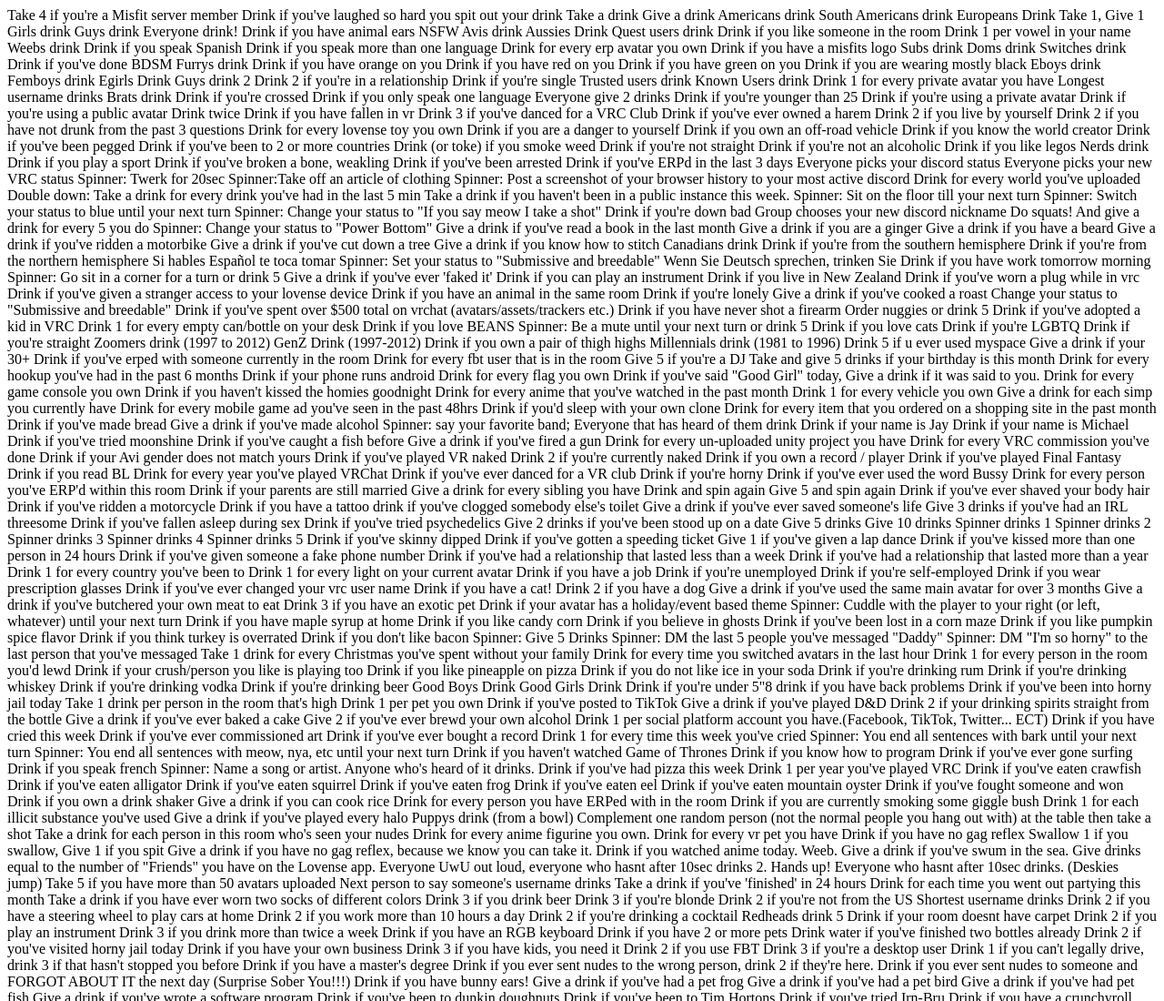
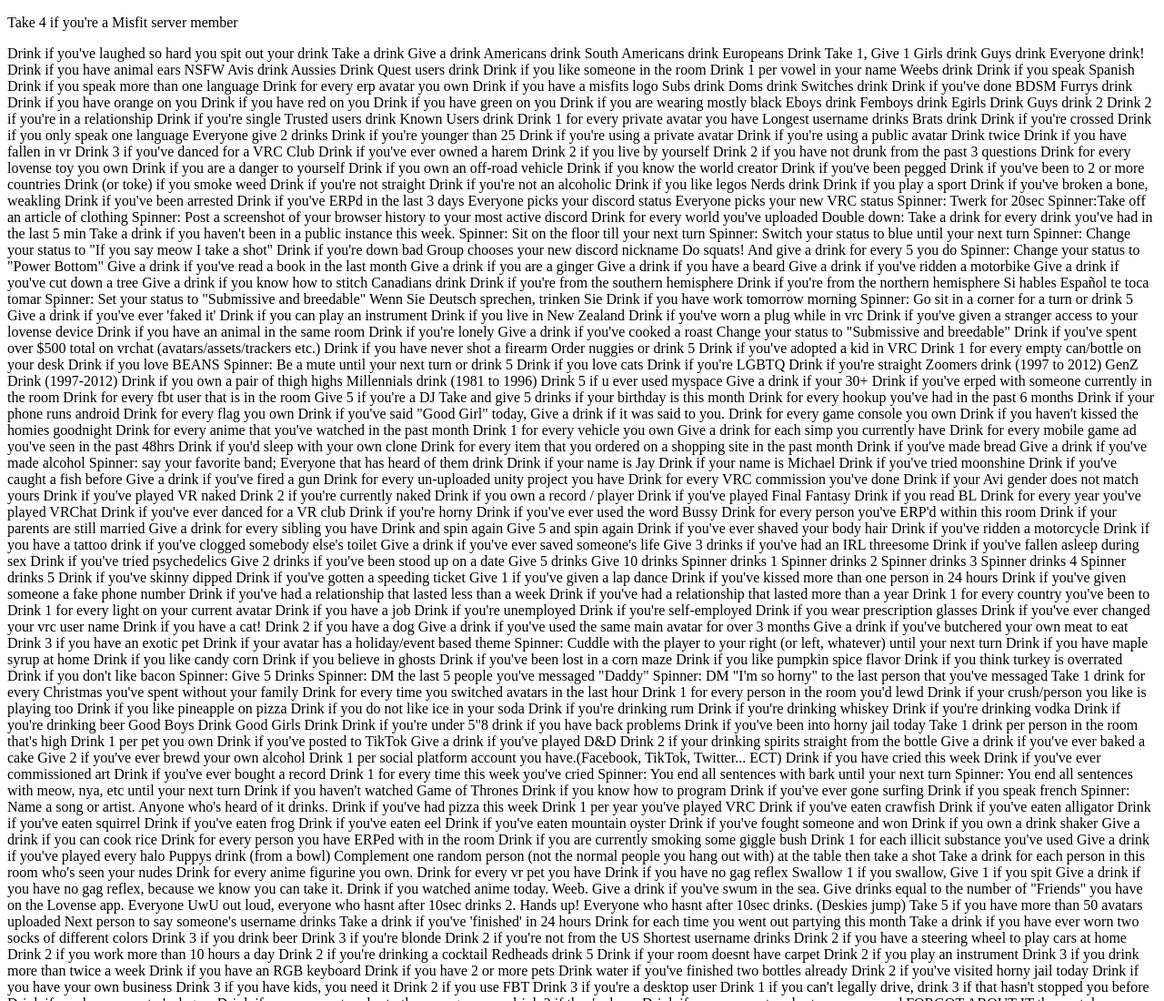
Before and after one commit to colurpixels-dev/ColurDrinkWheel, a plain HTML site: page index.html in a window 1280 px wide. Shown: the top 1100 px of the page at 91% size. Drawn offline with Linux system fonts and the light colour scheme.

Commit message:
Fix HTML paragraph tag for Misfit server message

```diff
--- a/index.html
+++ b/index.html
@@ -1,7 +1,7 @@
 <!doctype html>
 <html lang="en">
 <body>
-Take 4 if you're a Misfit server member
+<p>Take 4 if you're a Misfit server member<p>
 Drink if you've laughed so hard you spit out your drink
 Take a drink
 Give a drink
```
